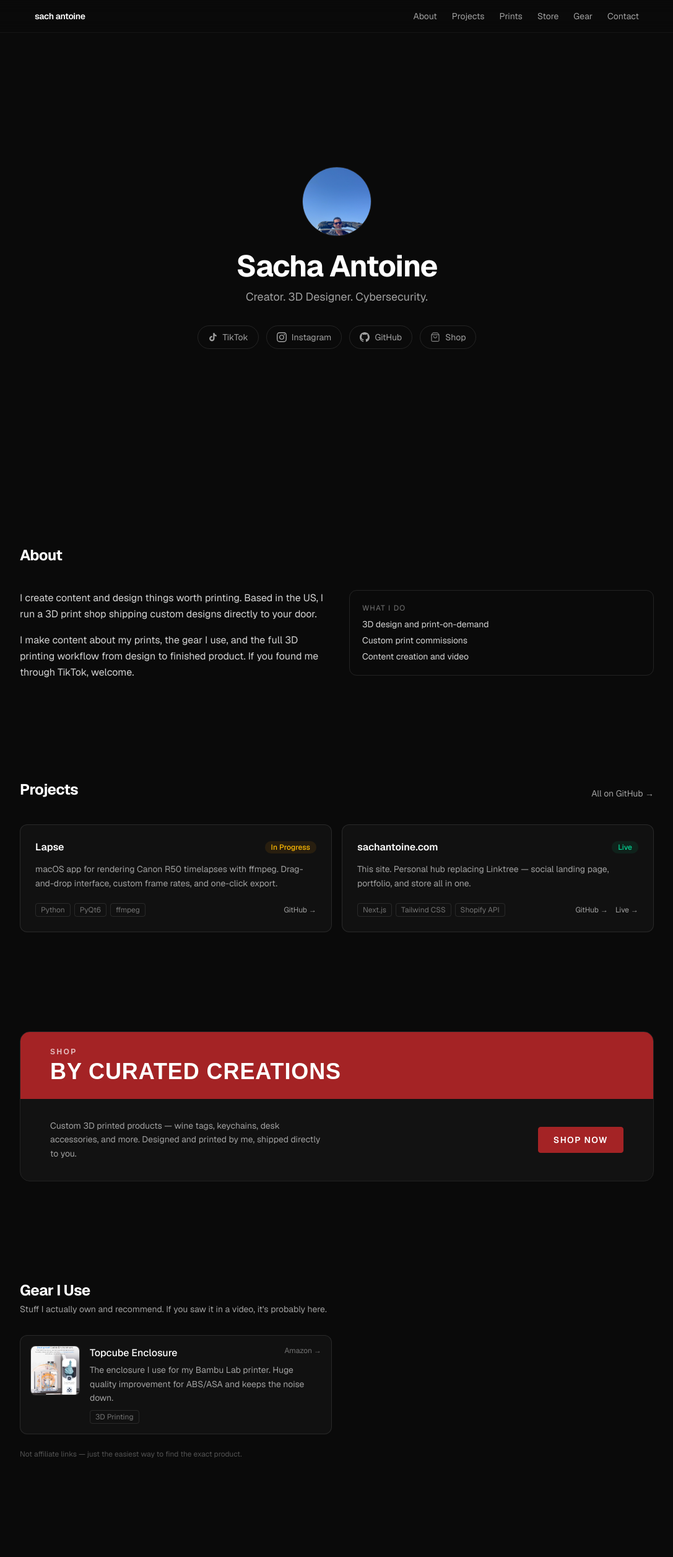
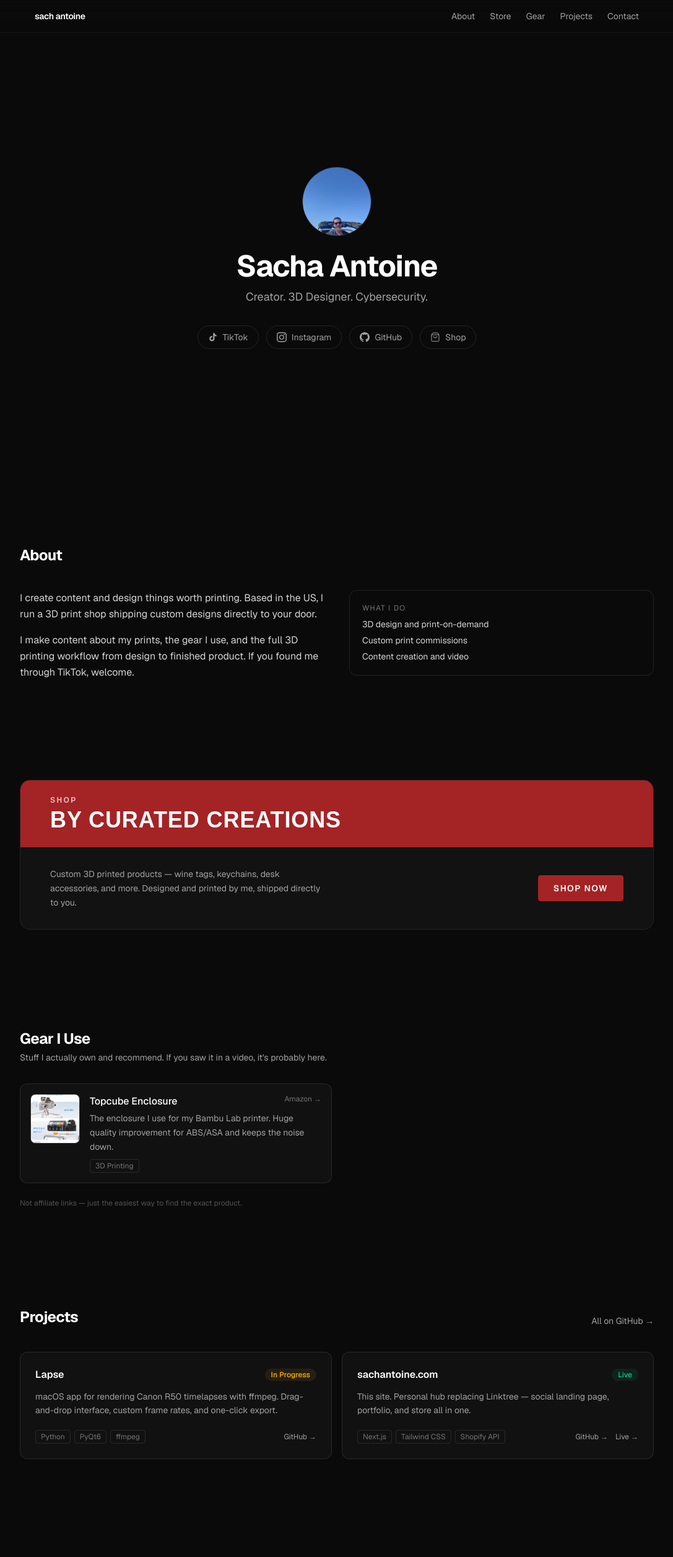
Before and after one commit to sachantoine/sachantoine.com, a Next.js app: page / in a window 1280 px wide. Shown: the top 2512 px of the page at 62% size, without its empty margins (96-1183 px from the left). Built offline with nearby package versions, Linux system fonts and the light colour scheme.

Commit message:
Reorder sections, swap to topcube-1 image

```diff
--- a/app/page.tsx
+++ b/app/page.tsx
@@ -14,9 +14,9 @@ export default function Home() {
       <main>
         <Hero />
         <About />
-        <Portfolio />
         <Store />
         <Gear />
+        <Portfolio />
         <Contact />
       </main>
       <Footer />
--- a/components/Nav.tsx
+++ b/components/Nav.tsx
@@ -4,10 +4,9 @@ import { useState } from "react"
 
 const links = [
   { label: "About", href: "#about" },
-  { label: "Projects", href: "#projects" },
-  { label: "Prints", href: "#prints" },
   { label: "Store", href: "#store" },
   { label: "Gear", href: "#gear" },
+  { label: "Projects", href: "#projects" },
   { label: "Contact", href: "#contact" },
 ]
 
--- a/data/gear.ts
+++ b/data/gear.ts
@@ -12,7 +12,7 @@ export const gear: GearItem[] = [
     description: "The enclosure I use for my Bambu Lab printer. Huge quality improvement for ABS/ASA and keeps the noise down.",
     category: "3D Printing",
     link: "https://www.amazon.com/Enclosure-Transparent-Isolation-Constant-Temperature/dp/B0G1RGZMHX",
-    image: "/gear/topcube-4.jpg",
+    image: "/gear/topcube-1.jpg",
   },
   // Add more gear items here
 ]
```
